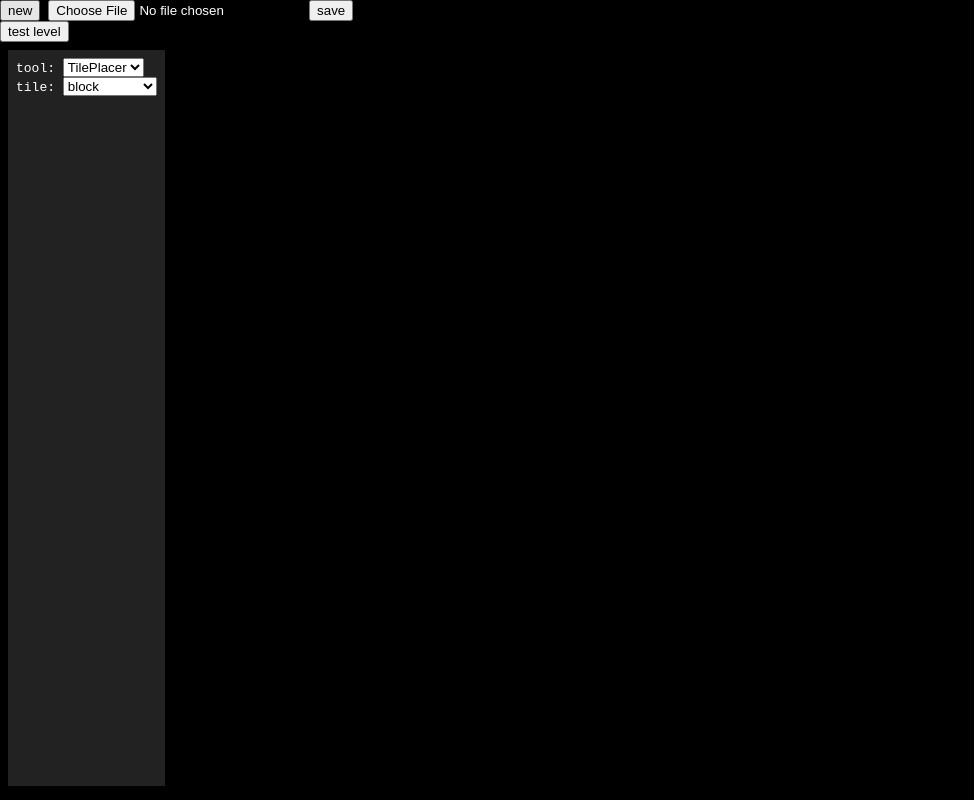
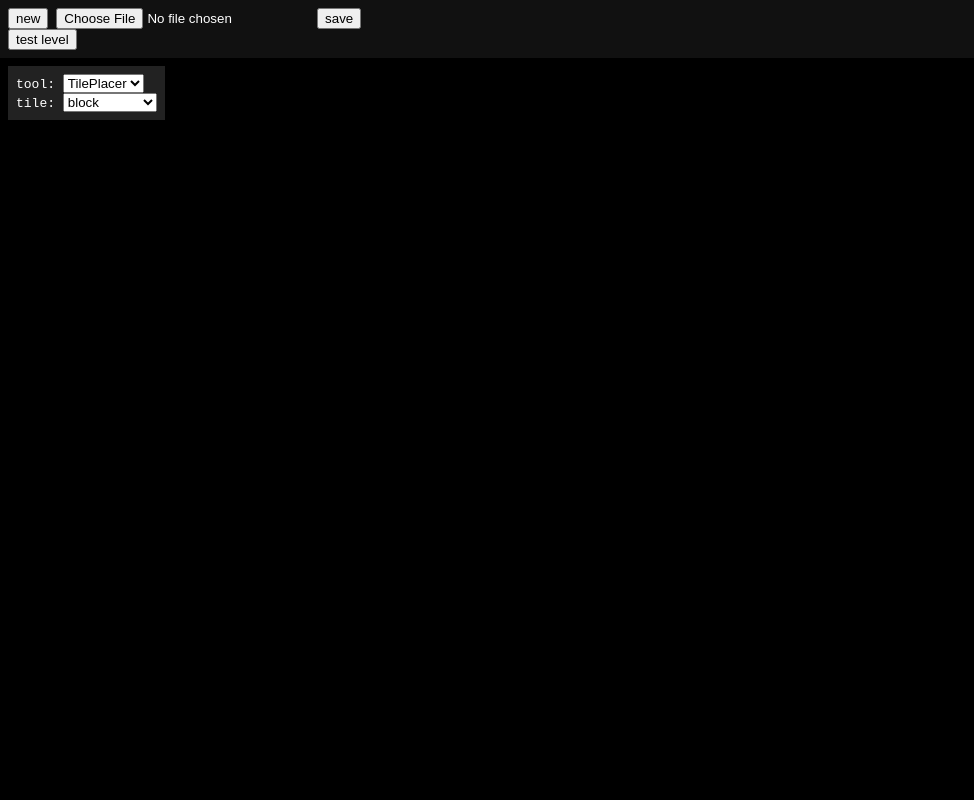
Before and after one commit to DigitalMoleMan/rollerEditor, an Electron app: page index.html in a window 974 px wide. Drawn offline with Linux system fonts and the light colour scheme.

Commit message:
style update

```diff
--- a/style.css
+++ b/style.css
@@ -18,13 +18,13 @@ body{
 .top{
     position: relative;
     display: block;
+    padding: .5rem;
+    background-color: #111;
 }
 
 .middle{
-
     position: relative;
     display: block;
-    flex-direction: row
 }
 
 .topbar{
@@ -35,9 +35,7 @@ body{
     position: relative;
     display: block;
     float: left;
-    order: -1;
-    flex-grow: 1;
-    height: 90vh;
+    height: 90%;
 
 }
 
@@ -45,16 +43,12 @@ body{
     position: relative;
     display: block;
     float: right;
-    order: 1;
-    flex-grow: 1;
     height: 90vh;
 }
 
 canvas{
     position: absolute;
     display: block;
-    order: 0;
-    flex-grow: 1;
     cursor: crosshair;
     z-index: -1;
 }
```
